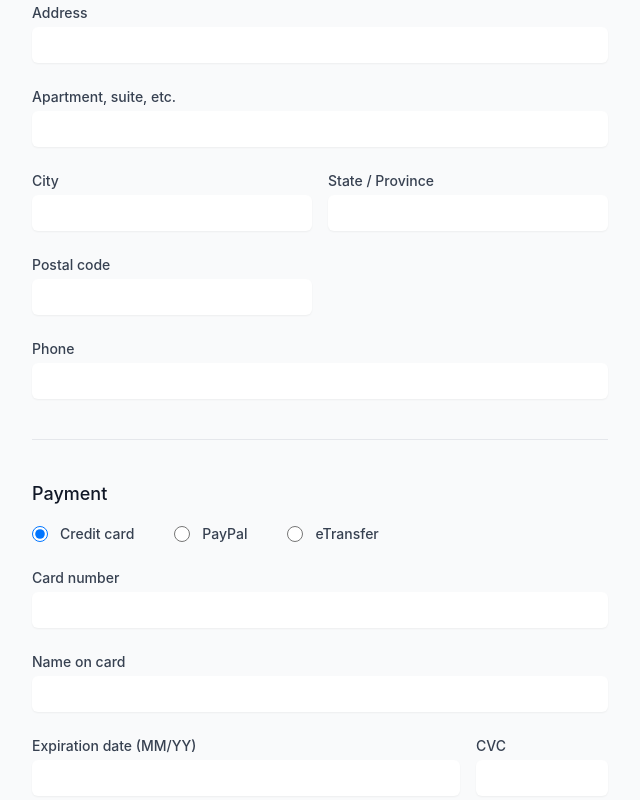
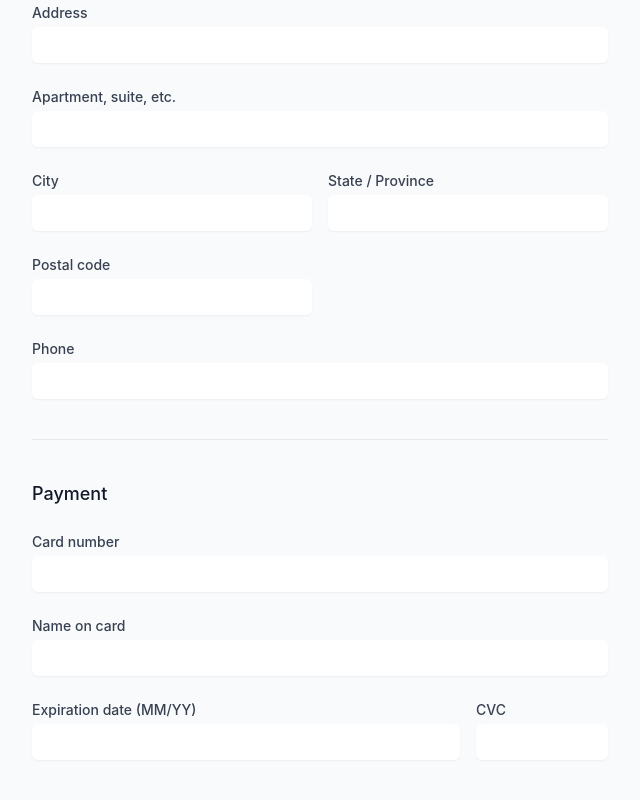
Before and after one commit to mmazzariello/elpoblenou-coffee, a React (Vite) app: page /cart in a window 1280 px wide. Shown: the part 438-1238 px from the top of the page, without its empty margins (0-640 px from the left). Built offline with nearby package versions, Linux system fonts and the light colour scheme.

Commit message:
UPDATE readme

```diff
--- a/src/components/Cart.jsx
+++ b/src/components/Cart.jsx
@@ -26,7 +26,7 @@ export default function Cart() {
   const [city, setCity] = useState("");
   const [region, setRegion] = useState("");
   const [postalCode, setPostalCode] = useState("");
-  const [paymentMethod, setPaymentMethod] = useState("");
+  const [phone, setPhone] = useState("");
   const [cardNumber, setCardNumber] = useState("");
   const [nameOnCard, setNameOnCard] = useState("");
   const [expirationDate, setExpirationDate] = useState("");
@@ -61,7 +61,7 @@ export default function Cart() {
         city,
         region,
         postalCode,
-        paymentMethod,
+        phone,
         cardNumber,
         nameOnCard,
         expirationDate,
@@ -260,6 +260,7 @@ export default function Cart() {
                       id="postal-code"
                       autoComplete="postal-code"
                       className="px-3 block w-full rounded-md border-gray-300 shadow-sm focus:border-indigo-500 focus:ring-indigo-500 sm:text-sm input"
+                      onChange={(e) => setPostalCode(e.target.value)}
                     />
                   </div>
                 </div>
@@ -278,7 +279,7 @@ export default function Cart() {
                       id="phone"
                       autoComplete="tel"
                       className="px-3 block w-full rounded-md border-gray-300 shadow-sm focus:border-indigo-500 focus:ring-indigo-500 sm:text-sm input"
-                      onChange={(e) => setPostalCode(e.target.value)}
+                      onChange={(e) => setPhone(e.target.value)}
                     />
                   </div>
                 </div>
@@ -288,40 +289,6 @@ export default function Cart() {
             {/* Payment */}
             <div className="mt-10 border-t border-gray-200 pt-10">
               <h2 className="text-lg font-medium text-gray-900">Payment</h2>
-
-              <fieldset className="mt-4">
-                <legend className="sr-only">Payment type</legend>
-                <div className="space-y-4 sm:flex sm:items-center sm:space-y-0 sm:space-x-10">
-                  {paymentMethods.map((paymentMethod, paymentMethodIdx) => (
-                    <div key={paymentMethod.id} className="flex items-center">
-                      {paymentMethodIdx === 0 ? (
-                        <input
-                          id={paymentMethod.id}
-                          name="payment-type"
-                          type="radio"
-                          defaultChecked
-                          className="px-3 h-4 w-4 border-gray-300 text-indigo-600 focus:ring-indigo-500 input"
-                        />
-                      ) : (
-                        <input
-                          id={paymentMethod.id}
-                          name="payment-type"
-                          type="radio"
-                          className="px-3 h-4 w-4 border-gray-300 text-indigo-600 focus:ring-indigo-500 input"
-                          onChange={(e) => setPaymentMethod(e.target.value)}
-                        />
-                      )}
-
-                      <label
-                        htmlFor={paymentMethod.id}
-                        className="ml-3 block text-sm font-medium text-gray-700"
-                      >
-                        {paymentMethod.title}
-                      </label>
-                    </div>
-                  ))}
-                </div>
-              </fieldset>
 
               <div className="mt-6 grid grid-cols-4 gap-y-6 gap-x-4">
                 <div className="col-span-4">
@@ -500,7 +467,7 @@ export default function Cart() {
                     !city ||
                     !region ||
                     !postalCode ||
-                    !paymentMethod ||
+                    !phone ||
                     !cardNumber ||
                     !nameOnCard ||
                     !expirationDate ||
--- a/src/context/CartContext.jsx
+++ b/src/context/CartContext.jsx
@@ -9,7 +9,6 @@ const CartContextProvider = ({ children }) => {
 
   const addToCart = ({ item, quantity }) => {
     let alredyExitent = false;
-    debugger;
     let updatedCartList = cartList.map((ci) => {
       if (ci.item.id === item.id) {
         alredyExitent = true;
--- a/src/index.css
+++ b/src/index.css
@@ -10,7 +10,6 @@
 
   color-scheme: light dark;
   color: rgba(255, 255, 255, 0.87);
-  background-color: red;
 
   font-synthesis: none;
   text-rendering: optimizeLegibility;
```
Also changed, not shown: 1 other file (tests, documents, lock files or other folders).
